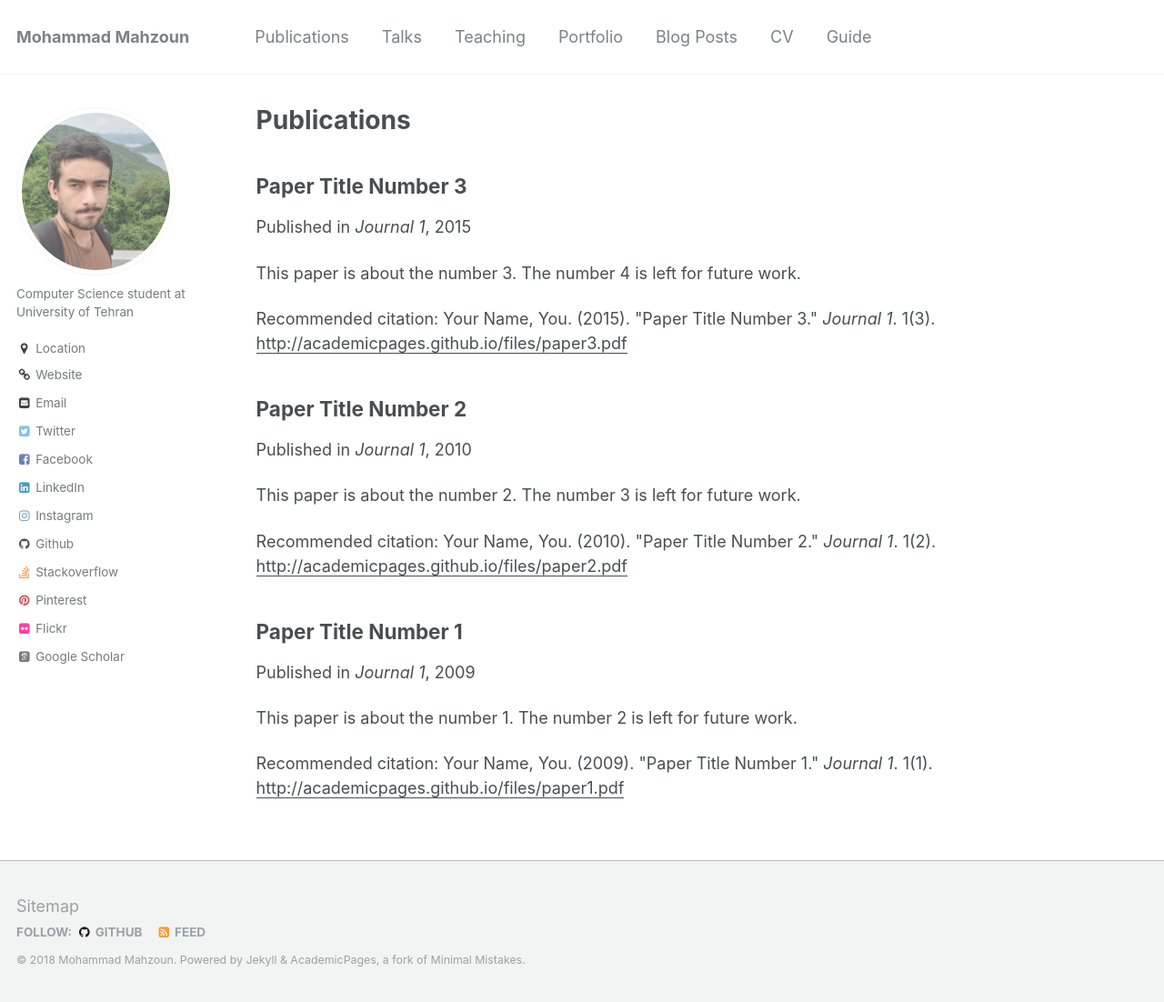
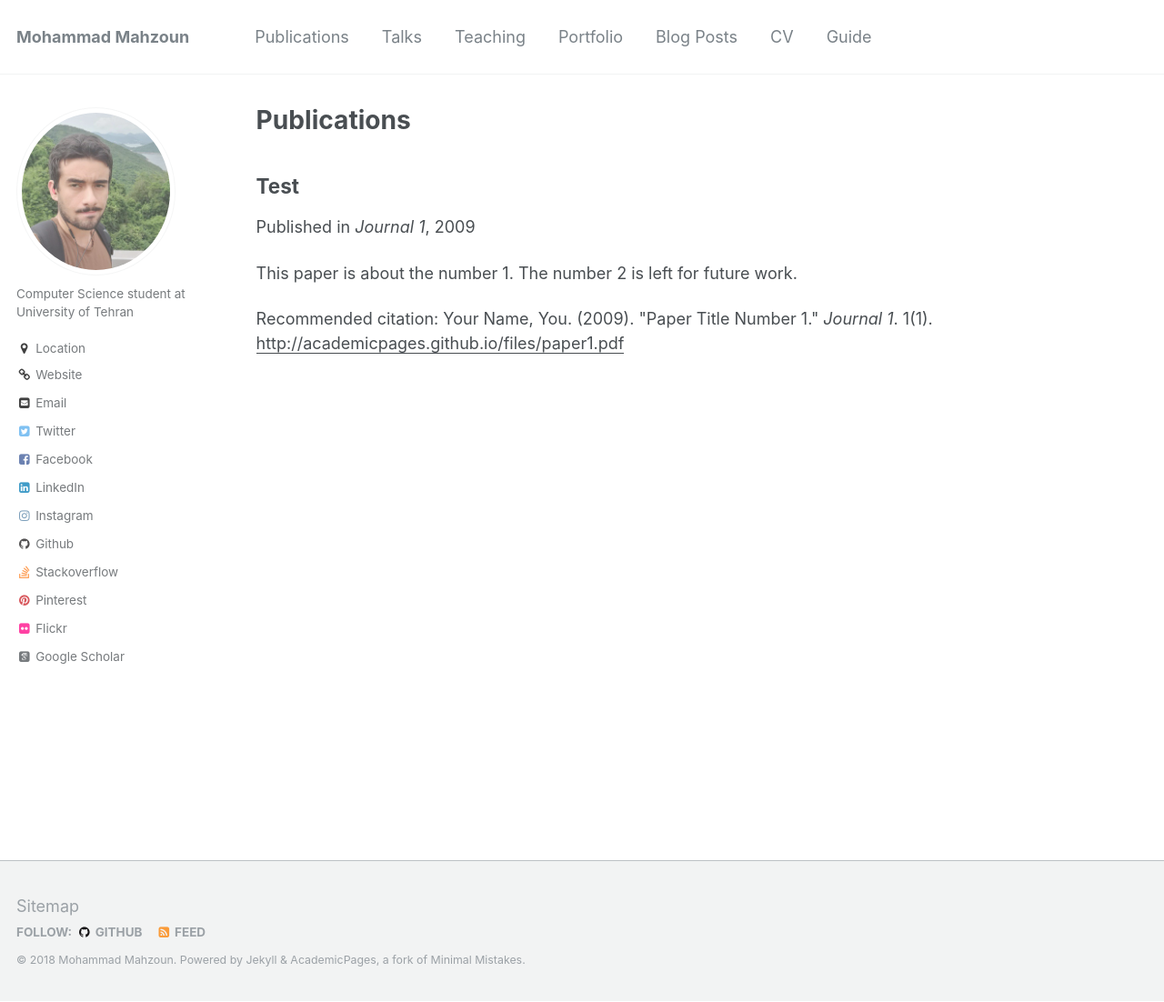
Before and after one commit to mahzoun/old_home_page, a Jekyll site: the page built from _pages/publications.md, in a window 1280 px wide and 1102 px high. Shown: the whole window at 91% size. Built offline with Jekyll 4.4.1, drawn with Linux system fonts in a browser that asks for light colours; some web fonts are replaced.

Commit message:
fix publications

```diff
--- a/_publications/2009-10-01-paper-title-number-1.md
+++ b/_publications/2009-10-01-paper-title-number-1.md
@@ -1,5 +1,5 @@
 ---
-title: "Paper Title Number 1"
+title: "Test"
 collection: publications
 permalink: /publication/2009-10-01-paper-title-number-1
 excerpt: 'This paper is about the number 1. The number 2 is left for future work.'
@@ -8,8 +8,8 @@ venue: 'Journal 1'
 paperurl: 'http://academicpages.github.io/files/paper1.pdf'
 citation: 'Your Name, You. (2009). &quot;Paper Title Number 1.&quot; <i>Journal 1</i>. 1(1).'
 ---
-This paper is about the number 1. The number 2 is left for future work.
+This test is just for test :) I wrote it in order to remember the publications template!
 
-[Download paper here](http://academicpages.github.io/files/paper1.pdf)
+[Download paper here](http://mahzoun.me)
 
 Recommended citation: Your Name, You. (2009). "Paper Title Number 1." <i>Journal 1</i>. 1(1).
--- a/_publications/2010-10-01-paper-title-number-2.md
+++ /dev/null
@@ -1,15 +0,0 @@
----
-title: "Paper Title Number 2"
-collection: publications
-permalink: /publication/2010-10-01-paper-title-number-2
-excerpt: 'This paper is about the number 2. The number 3 is left for future work.'
-date: 2010-10-01
-venue: 'Journal 1'
-paperurl: 'http://academicpages.github.io/files/paper2.pdf'
-citation: 'Your Name, You. (2010). &quot;Paper Title Number 2.&quot; <i>Journal 1</i>. 1(2).'
----
-This paper is about the number 2. The number 3 is left for future work.
-
-[Download paper here](http://academicpages.github.io/files/paper2.pdf)
-
-Recommended citation: Your Name, You. (2010). "Paper Title Number 2." <i>Journal 1</i>. 1(2).
--- a/_publications/2015-10-01-paper-title-number-3.md
+++ /dev/null
@@ -1,15 +0,0 @@
----
-title: "Paper Title Number 3"
-collection: publications
-permalink: /publication/2015-10-01-paper-title-number-3
-excerpt: 'This paper is about the number 3. The number 4 is left for future work.'
-date: 2015-10-01
-venue: 'Journal 1'
-paperurl: 'http://academicpages.github.io/files/paper3.pdf'
-citation: 'Your Name, You. (2015). &quot;Paper Title Number 3.&quot; <i>Journal 1</i>. 1(3).'
----
-This paper is about the number 3. The number 4 is left for future work.
-
-[Download paper here](http://academicpages.github.io/files/paper3.pdf)
-
-Recommended citation: Your Name, You. (2015). "Paper Title Number 3." <i>Journal 1</i>. 1(3).
```
